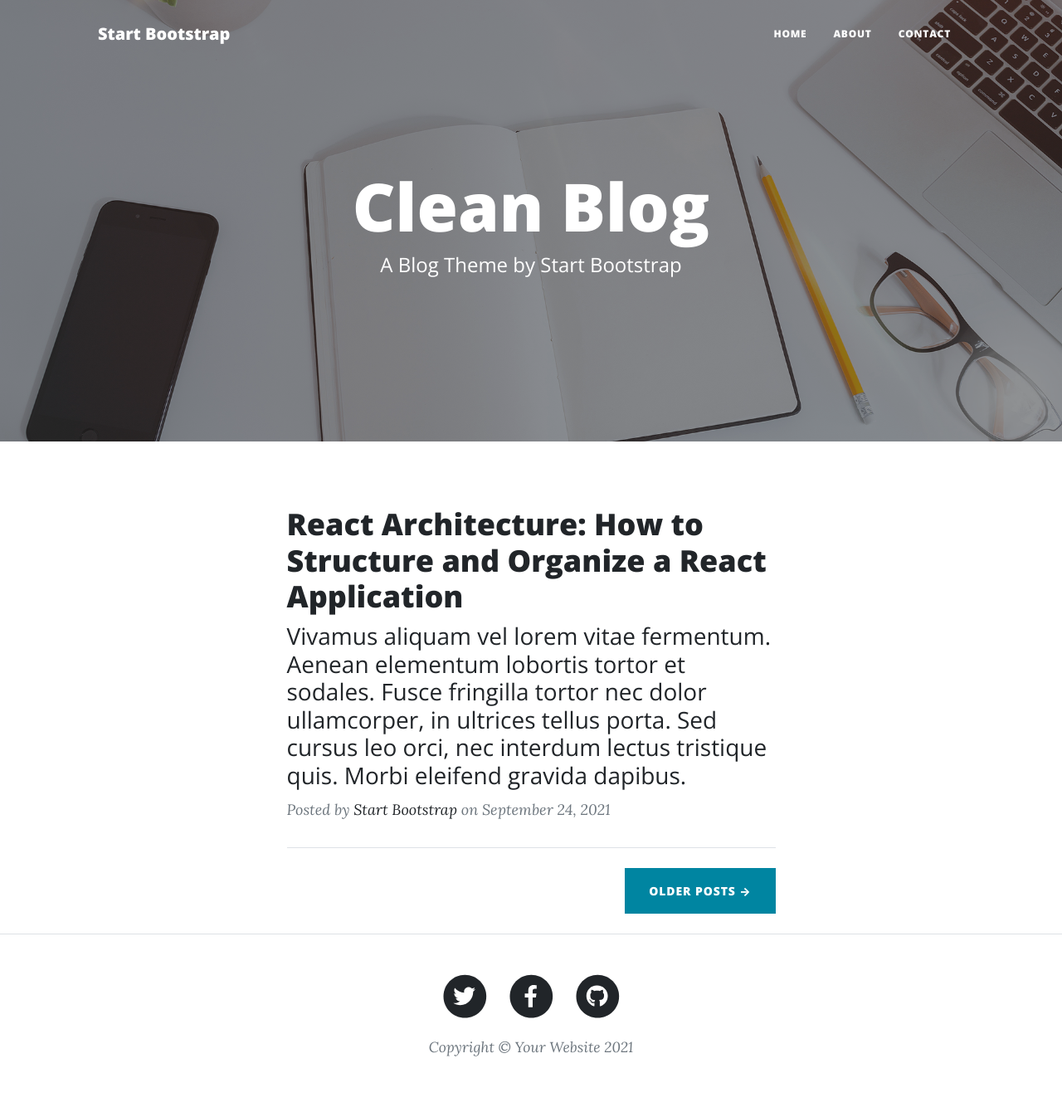
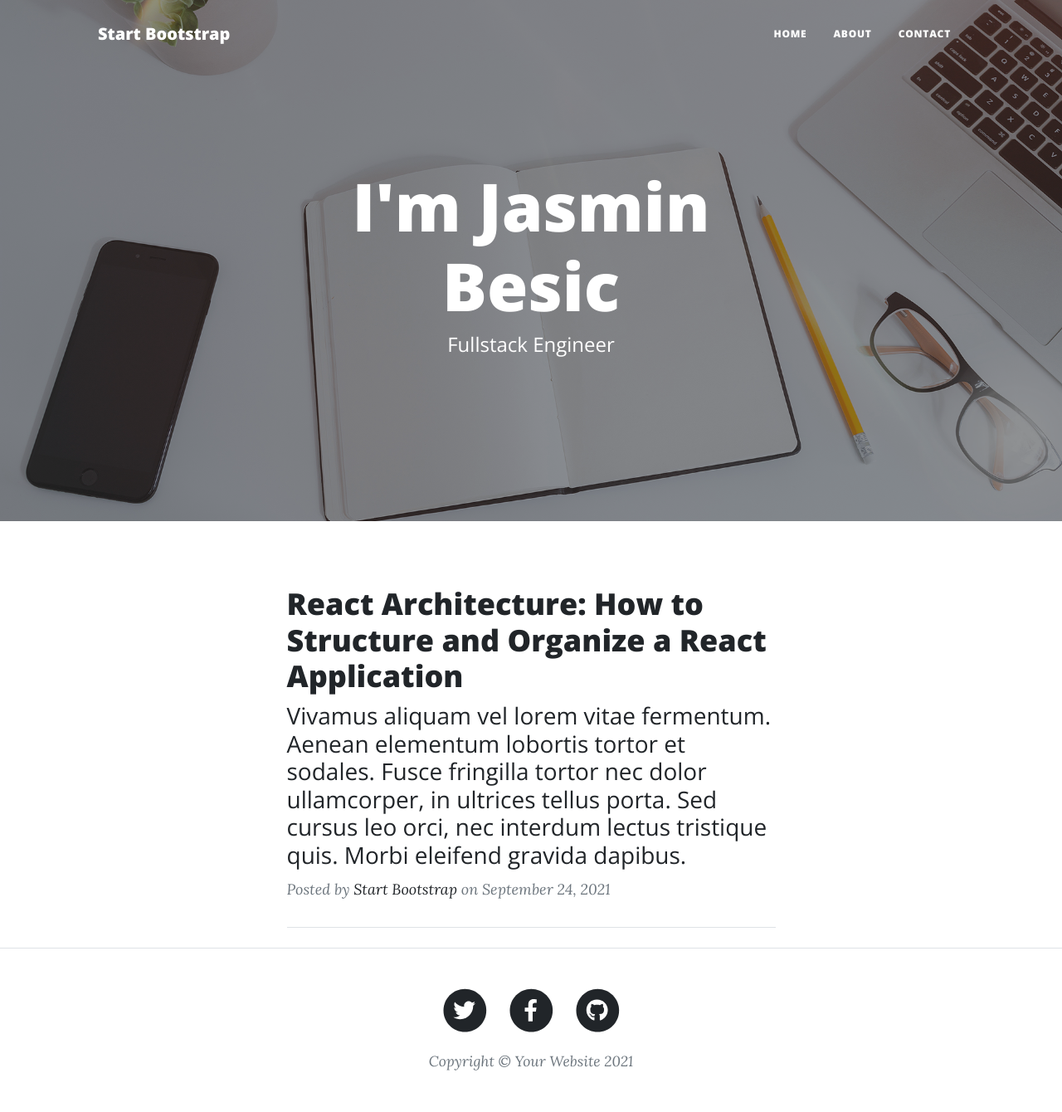
Before and after one commit to jBesic/jBesic.github.io, a Jekyll site: the page built from index.html, in a window 1280 px wide. Shown: the whole page at 83% size. Built offline with Jekyll 4.4.1, drawn with Linux system fonts in a browser that asks for light colours.

Commit message:
Update index.html

```diff
--- a/index.html
+++ b/index.html
@@ -8,8 +8,8 @@
         <div class="row gx-4 gx-lg-5 justify-content-center">
             <div class="col-md-10 col-lg-8 col-xl-7">
                 <div class="site-heading">
-                    <h1>Clean Blog</h1>
-                    <span class="subheading">A Blog Theme by Start Bootstrap</span>
+                    <h1>I'm Jasmin Besic</h1>
+                    <span class="subheading">Fullstack Engineer</span>
                 </div>
             </div>
         </div>
@@ -38,9 +38,9 @@
                 </div>
             {% endfor %}
 
-            <!-- Pager-->
-            <div class="d-flex justify-content-end mb-4"><a class="btn btn-primary text-uppercase" href="#!">Older Posts
-                    →</a></div>
+            <!-- Pager -->
+            <!-- <div class="d-flex justify-content-end mb-4"><a class="btn btn-primary text-uppercase" href="#!">Older Posts
+                    →</a></div> -->
         </div>
     </div>
 </div>
```
